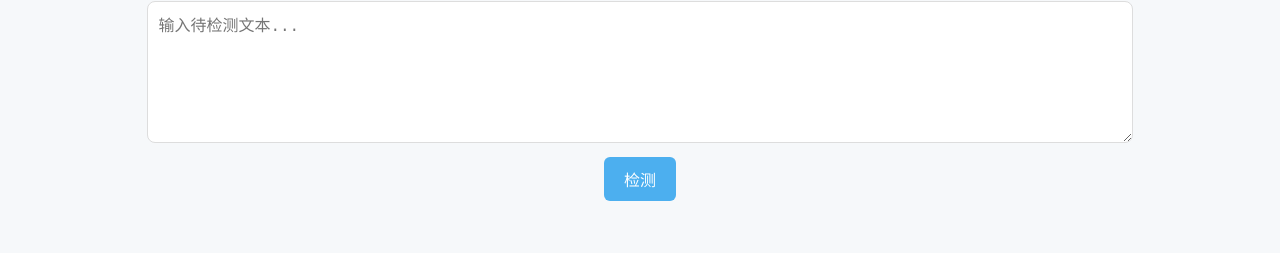
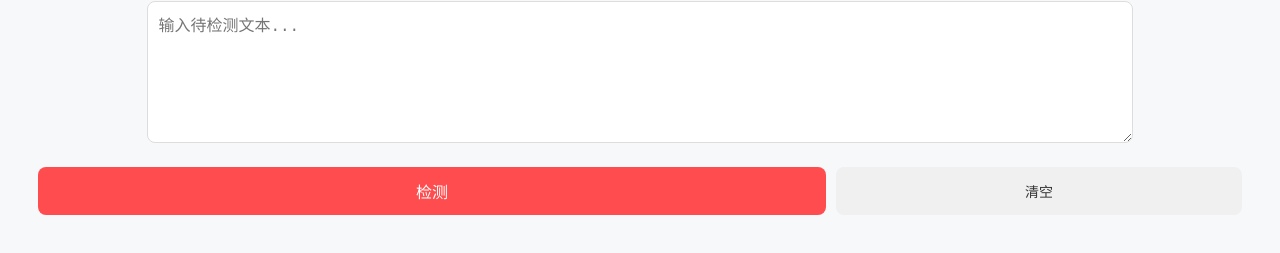
Before and after one commit to yimingwang666/shhh, a plain HTML site: page index.html in a window 1280 px wide. Shown: the part 193-446 px from the top of the page. Drawn offline with Linux system fonts and the light colour scheme.

Commit message:
update clear button

```diff
--- a/index.html
+++ b/index.html
@@ -10,7 +10,11 @@
 <body>
     <h1>Shhh...!</h1>
     <textarea id="inputText" placeholder="输入待检测文本..."></textarea><br>
-    <button onclick="checkText()">检测</button>
+    <div class="button-group">
+        <button id="checkBtn" onclick="checkText()">检测</button>
+        <button id="clearBtn" onclick="clearText()">清空</button>
+    </div>
+
 
     <p id="status" class="status"></p>
 
--- a/script.js
+++ b/script.js
@@ -104,4 +104,13 @@ function checkText() {
     }
 }
 
+function clearText() {
+    document.getElementById("inputText").value = "";
+    document.getElementById("result").style.display = "none";
+    document.getElementById("highlightedText").innerHTML = "";
+    document.getElementById("wordList").innerHTML = "";
+    document.getElementById("status").textContent = "";
+}
+
+
 loadDictionaries();
--- a/style.css
+++ b/style.css
@@ -23,18 +23,42 @@ textarea {
     resize: vertical;
 }
 
-button {
-    padding: 10px 20px;
-    border: none;
-    background: #4cafef;
-    color: white;
-    border-radius: 6px;
-    font-size: 16px;
-    cursor: pointer;
-    transition: background 0.2s ease-in-out;
+.button-group {
+  display: flex;
+  gap: 10px;
+  margin-top: 10px;
 }
-button:hover {
-    background: #2f9fd8;
+
+#checkBtn {
+  flex: 1;
+  background-color: #ff4d4f;
+  color: white;
+  border: none;
+  padding: 12px;
+  border-radius: 8px;
+  font-size: 16px;
+  cursor: pointer;
+  transition: 0.3s;
+}
+
+#checkBtn:hover {
+  background-color: #d9363e;
+}
+
+#clearBtn {
+  flex: 0.5;
+  background-color: #f0f0f0;
+  color: #333;
+  border: none;
+  padding: 12px;
+  border-radius: 8px;
+  font-size: 14px;
+  cursor: pointer;
+  transition: 0.3s;
+}
+
+#clearBtn:hover {
+  background-color: #e0e0e0;
 }
 
 .result {
```
